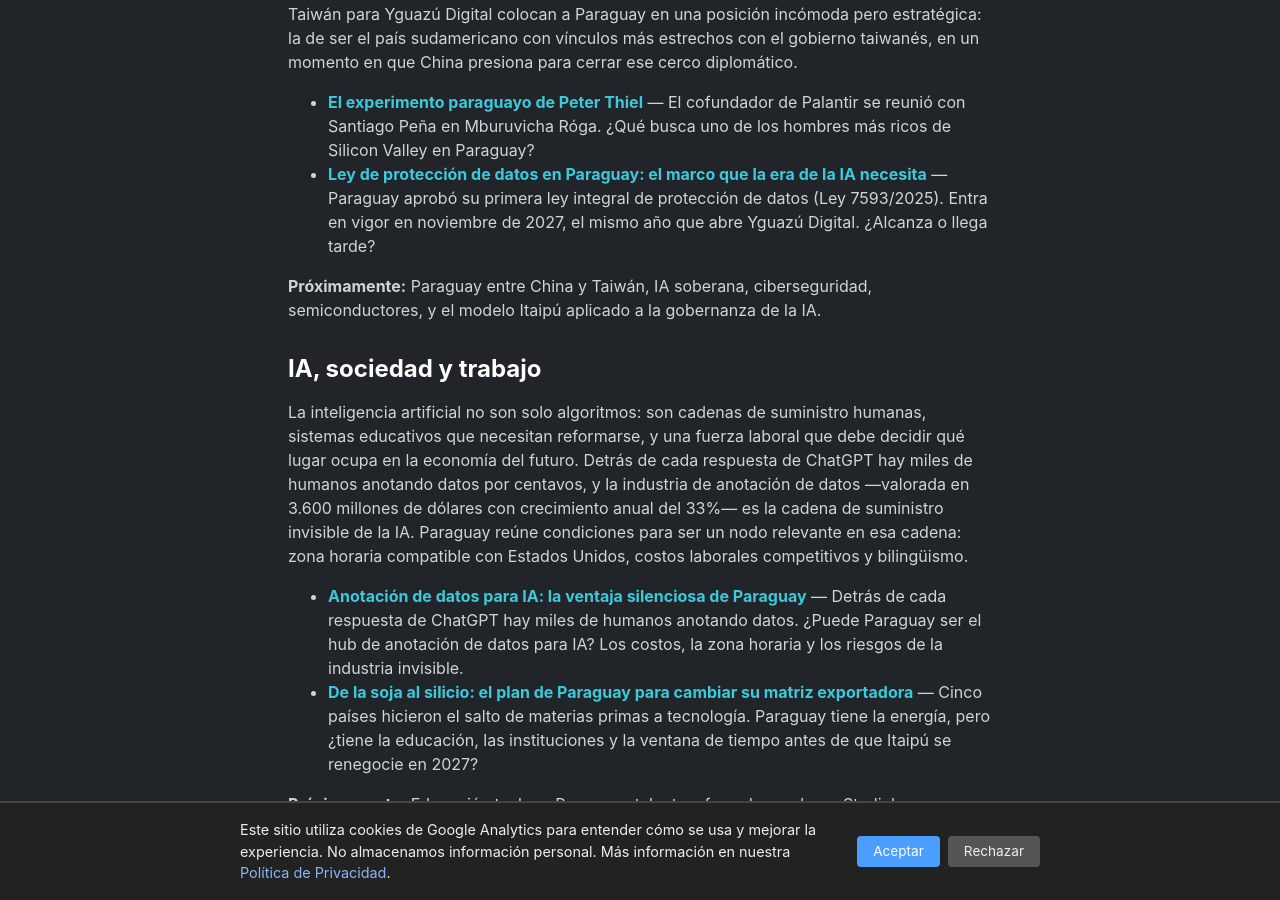
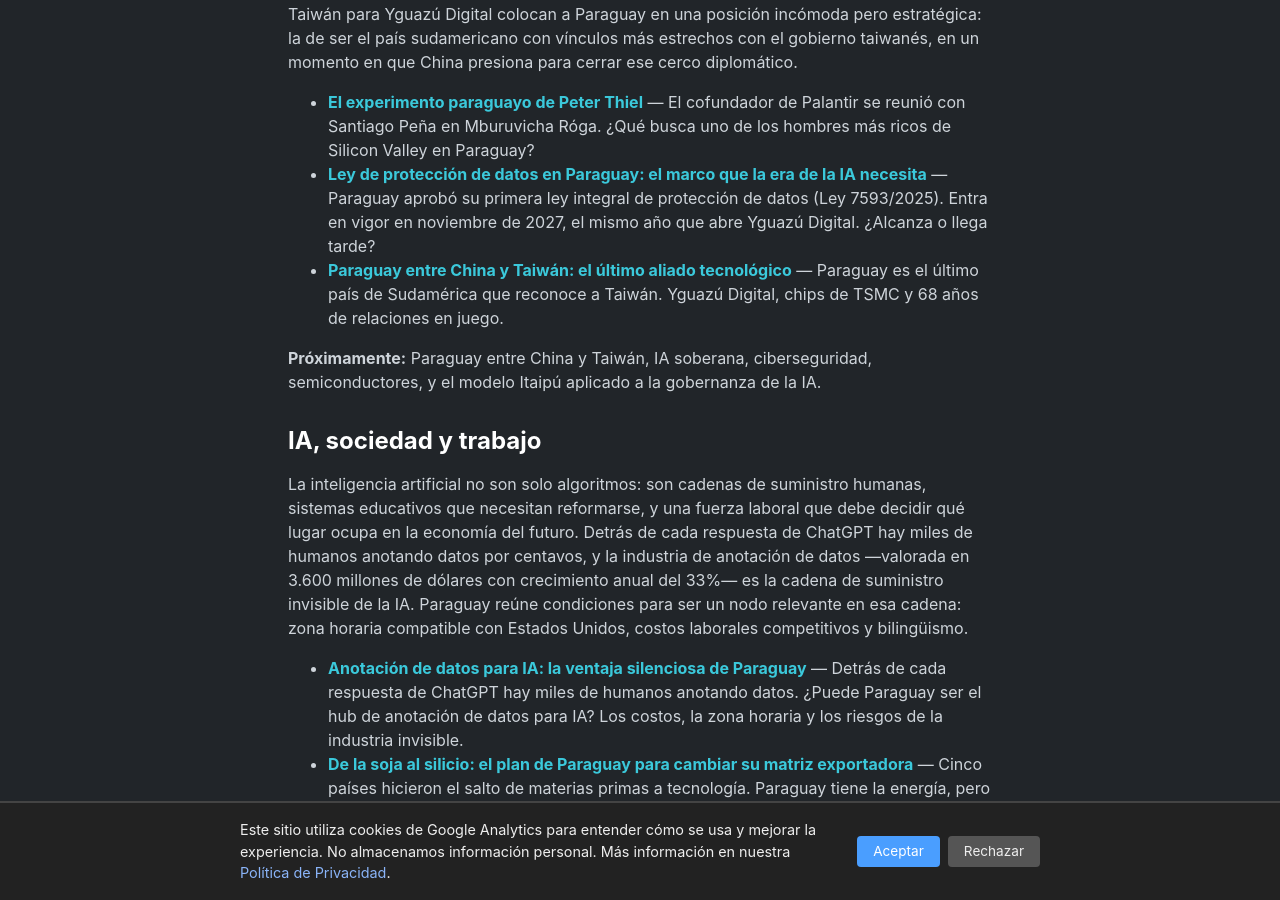
Before and after one commit to miravosqueinteresante/muchotexto.net, a Jekyll site: the page built from ia-en-paraguay.markdown, in a window 1280 px wide and 900 px high, scrolled down 1475 px. Built offline with Jekyll 4.4.1, drawn with Linux system fonts in a browser that asks for light colours.

Commit message:
Actualizar pagina pilar y llms con articulo #10 (PY-China-Taiwan)

```diff
--- a/ia-en-paraguay.markdown
+++ b/ia-en-paraguay.markdown
@@ -35,6 +35,7 @@
 
 - **[El experimento paraguayo de Peter Thiel]({% post_url 2026-05-16-peter-thiel-paraguay-experimento %})** — El cofundador de Palantir se reunió con Santiago Peña en Mburuvicha Róga. ¿Qué busca uno de los hombres más ricos de Silicon Valley en Paraguay?
 - **[Ley de protección de datos en Paraguay: el marco que la era de la IA necesita]({% post_url 2026-07-07-ley-proteccion-datos-paraguay-ia %})** — Paraguay aprobó su primera ley integral de protección de datos (Ley 7593/2025). Entra en vigor en noviembre de 2027, el mismo año que abre Yguazú Digital. ¿Alcanza o llega tarde?
+- **[Paraguay entre China y Taiwán: el último aliado tecnológico]({% post_url 2026-07-09-paraguay-china-taiwan-geopolitica-ia %})** — Paraguay es el último país de Sudamérica que reconoce a Taiwán. Yguazú Digital, chips de TSMC y 68 años de relaciones en juego.
 
 **Próximamente:** Paraguay entre China y Taiwán, IA soberana, ciberseguridad, semiconductores, y el modelo Itaipú aplicado a la gobernanza de la IA.
 
--- a/llms.txt
+++ b/llms.txt
@@ -26,6 +26,7 @@
 ### Pilar 2: Geopolítica y regulación tech
 - [El experimento paraguayo de Peter Thiel](https://muchotexto.net/articulos/2026/05/16/peter-thiel-paraguay-experimento/)
 - [Ley de protección de datos en Paraguay: el marco que la era de la IA necesita](https://muchotexto.net/articulos/2026/07/07/ley-proteccion-datos-paraguay-ia/)
+- [Paraguay entre China y Taiwán: el último aliado tecnológico](https://muchotexto.net/articulos/2026/07/09/paraguay-china-taiwan-geopolitica-ia/)
 
 ### Pilar 3: IA, sociedad y trabajo
 - [Anotación de datos para IA: la ventaja silenciosa de Paraguay](https://muchotexto.net/articulos/2026/06/27/anotacion-datos-paraguay-hub-trabajo-digital-ia/)
```
